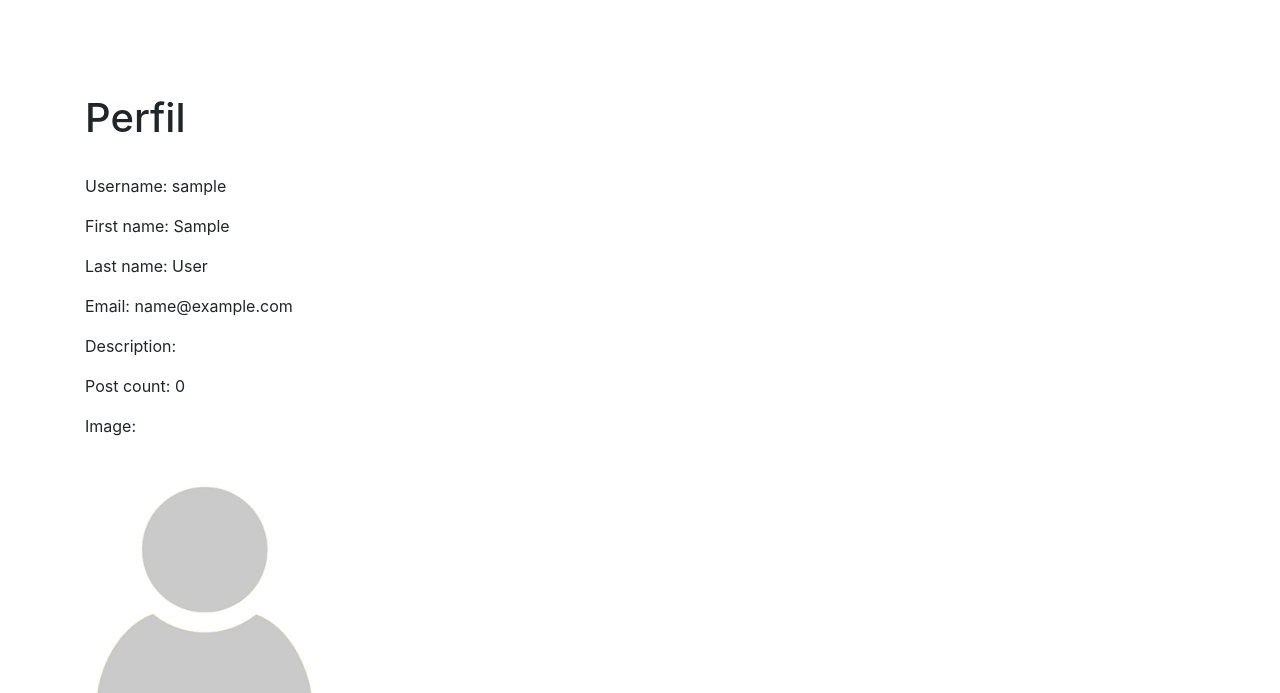
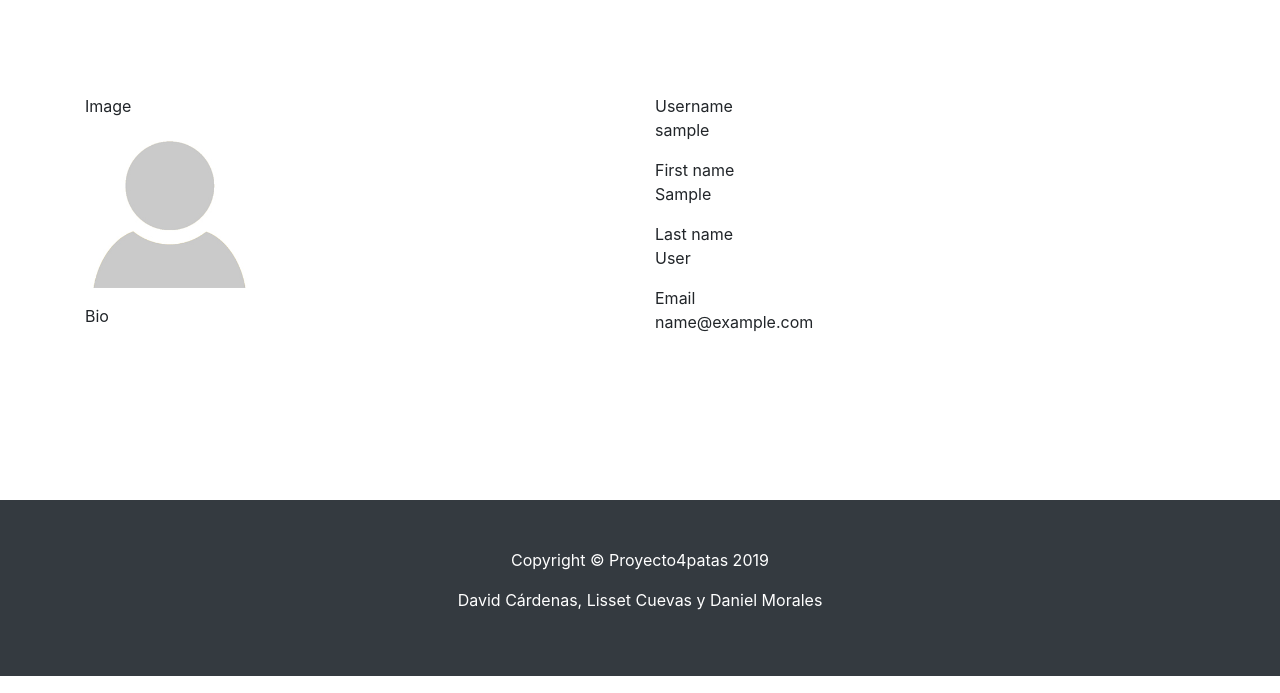
Before and after one commit to davidcardd1/proyecto-perros, a Django app: page /profile/ in a window 1280 px wide. Shown: the part 56-749 px from the top of the page. Run offline with Django 3.2, Linux system fonts and the light colour scheme; the visitor is signed in with stand-in values (Sample User, id 1); some libraries are stand-ins or nearby versions.

Commit message:
Costume profile

```diff
--- a/templates/base.html
+++ b/templates/base.html
@@ -20,6 +20,9 @@
     <link rel="stylesheet" href="{% static '/css/scrolling-nav.css' %}">
 
     <link rel="shortcut icon" href="{% static 'img/logos5.png' %}">
+
+    <!-- Icons -->
+    <link href="https://fonts.googleapis.com/icon?family=Material+Icons" rel="stylesheet">
 
   </head>
 
--- a/templates/profile.html
+++ b/templates/profile.html
@@ -1,22 +1,29 @@
 {%  extends 'base.html' %}
 {% block head %}
-<title>Perfil</title>
+  <title>Perfil</title>
 {% endblock %}
 
 {% block body %}
 <section>
   <div class="container">
-
-        <h1>Perfil</h1><br>
-        <p>Username: {{ user }}</p>
-        <p>First name: {{ user.first_name }}</p>
-        <p>Last name: {{ user.last_name }}</p>
-        <p>Email: {{ user.email }}</p>
-        <p>Description: {{ user.profile.bio }}</p>
-        <p>Post count: {{ user.profile.post_count }}</p>
-        {% if user.profile.profile_pic %}
-        <p>Image: </p> <img src="{{ user.profile.profile_pic.url }}" width="240">
-        {% endif %}
+    <div class="row">
+        <div class="col">
+          <p>Image<br>
+          {% if user.profile.profile_pic %}
+          <img src="{{ user.profile.profile_pic.url }}" width="170px">
+          {% else %}
+          <img src="/Proyecto4patas1/media/profile_image/default_profileImage.jpg" width="170px">
+          {% endif %}
+          </p>
+          <p>Bio<br>{{ user.profile.bio }}</p>
+        </div>
+        <div class="col">
+          <p>Username<br>{{ user }}</p>
+          <p>First name<br>{{ user.first_name }}</p>
+          <p>Last name<br>{{ user.last_name }}</p>
+          <p>Email<br>{{ user.email }}</p>
+        </div>
+    </div>
   </div>
 </section>
 {% endblock %}
```
Also changed, not shown: templates/edit_profile.html (+61 -8 lines), templates/reg_form.html (line endings or trailing spaces).
